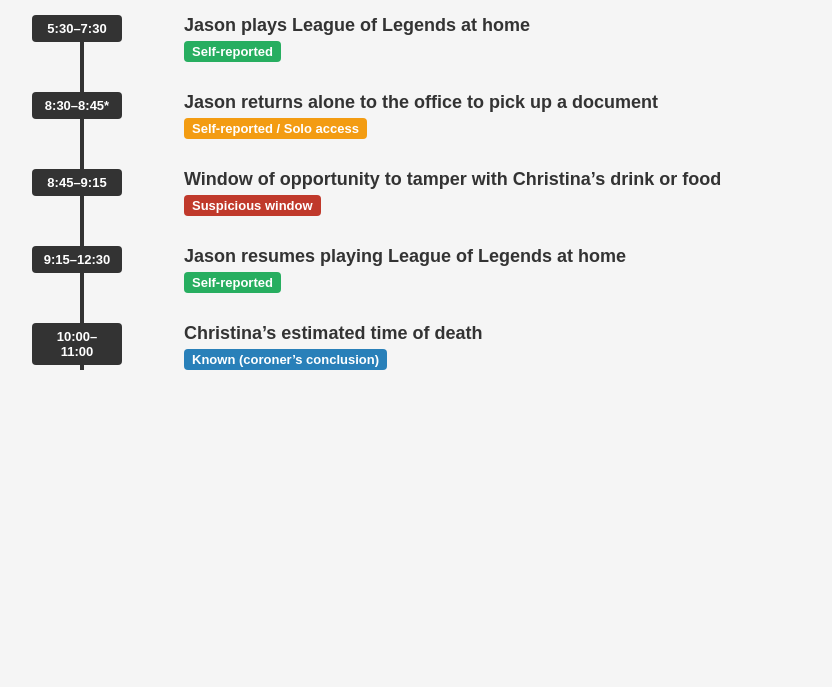
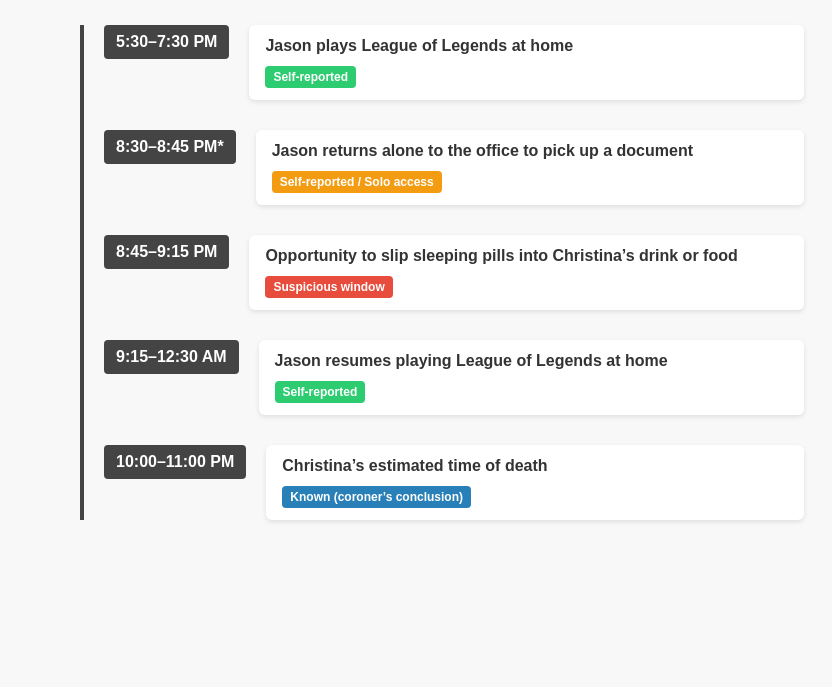
Before and after one commit to wooxtha/jason-timeline, a plain HTML site: page index.html in a window 1280 px wide. Shown: the part 113-800 px from the top of the page, without its empty margins (198-1030 px from the left). Drawn offline with Linux system fonts and the light colour scheme.

Commit message:
Update index.html

```diff
--- a/index.html
+++ b/index.html
@@ -7,9 +7,9 @@
   <style>
     body {
       font-family: Arial, sans-serif;
-      background: #f5f5f5;
+      background: #f8f8f8;
       margin: 0;
-      padding: 30px;
+      padding: 40px 20px;
     }
 
     h1 {
@@ -20,61 +20,60 @@
     .timeline {
       max-width: 700px;
       margin: 0 auto;
+      display: flex;
+      flex-direction: column;
+      gap: 30px;
+      position: relative;
       padding-left: 20px;
-      border-left: 4px solid #333;
+      border-left: 4px solid #444;
     }
 
     .event {
+      display: flex;
+      gap: 20px;
+      align-items: flex-start;
       position: relative;
-      margin-bottom: 30px;
-      padding-left: 80px;
     }
 
-    .event .time-box {
-      position: absolute;
-      left: -4.5rem;
-      top: 0;
-      background-color: #333;
+    .time-box {
+      background-color: #444;
       color: #fff;
-      padding: 6px 10px;
-      font-size: 13px;
+      padding: 8px 12px;
       font-weight: bold;
       border-radius: 4px;
-      width: 70px;
+      min-width: 90px;
       text-align: center;
+      flex-shrink: 0;
     }
 
-    .event h3 {
-      margin: 0 0 5px;
-      font-size: 18px;
+    .event-content {
+      background-color: #fff;
+      padding: 12px 16px;
+      border-radius: 6px;
+      box-shadow: 0 2px 5px rgba(0,0,0,0.1);
+      flex: 1;
+    }
+
+    .event-content h3 {
+      margin: 0 0 6px;
+      font-size: 16px;
       color: #333;
     }
 
     .category {
-      font-size: 13px;
+      font-size: 12px;
       font-weight: bold;
       color: #fff;
-      background-color: #555;
       display: inline-block;
-      padding: 3px 8px;
+      padding: 4px 8px;
       border-radius: 4px;
+      margin-top: 5px;
     }
 
-    .category.suspicious {
-      background-color: #c0392b;
-    }
-
-    .category.known {
-      background-color: #2980b9;
-    }
-
-    .category.self {
-      background-color: #27ae60;
-    }
-
-    .category.solo {
-      background-color: #f39c12;
-    }
+    .self { background-color: #2ecc71; }
+    .solo { background-color: #f39c12; }
+    .suspicious { background-color: #e74c3c; }
+    .known { background-color: #2980b9; }
   </style>
 </head>
 <body>
@@ -84,33 +83,43 @@
   <div class="timeline">
 
     <div class="event">
-      <div class="time-box">5:30–7:30</div>
-      <h3>Jason plays League of Legends at home</h3>
-      <div class="category self">Self-reported</div>
+      <div class="time-box">5:30–7:30 PM</div>
+      <div class="event-content">
+        <h3>Jason plays League of Legends at home</h3>
+        <span class="category self">Self-reported</span>
+      </div>
     </div>
 
     <div class="event">
-      <div class="time-box">8:30–8:45*</div>
-      <h3>Jason returns alone to the office to pick up a document</h3>
-      <div class="category solo">Self-reported / Solo access</div>
+      <div class="time-box">8:30–8:45 PM*</div>
+      <div class="event-content">
+        <h3>Jason returns alone to the office to pick up a document</h3>
+        <span class="category solo">Self-reported / Solo access</span>
+      </div>
     </div>
 
     <div class="event">
-      <div class="time-box">8:45–9:15</div>
-      <h3>Window of opportunity to tamper with Christina’s drink or food</h3>
-      <div class="category suspicious">Suspicious window</div>
+      <div class="time-box">8:45–9:15 PM</div>
+      <div class="event-content">
+        <h3>Opportunity to slip sleeping pills into Christina’s drink or food</h3>
+        <span class="category suspicious">Suspicious window</span>
+      </div>
     </div>
 
     <div class="event">
-      <div class="time-box">9:15–12:30</div>
-      <h3>Jason resumes playing League of Legends at home</h3>
-      <div class="category self">Self-reported</div>
+      <div class="time-box">9:15–12:30 AM</div>
+      <div class="event-content">
+        <h3>Jason resumes playing League of Legends at home</h3>
+        <span class="category self">Self-reported</span>
+      </div>
     </div>
 
     <div class="event">
-      <div class="time-box">10:00–11:00</div>
-      <h3>Christina’s estimated time of death</h3>
-      <div class="category known">Known (coroner’s conclusion)</div>
+      <div class="time-box">10:00–11:00 PM</div>
+      <div class="event-content">
+        <h3>Christina’s estimated time of death</h3>
+        <span class="category known">Known (coroner’s conclusion)</span>
+      </div>
     </div>
 
   </div>
```
